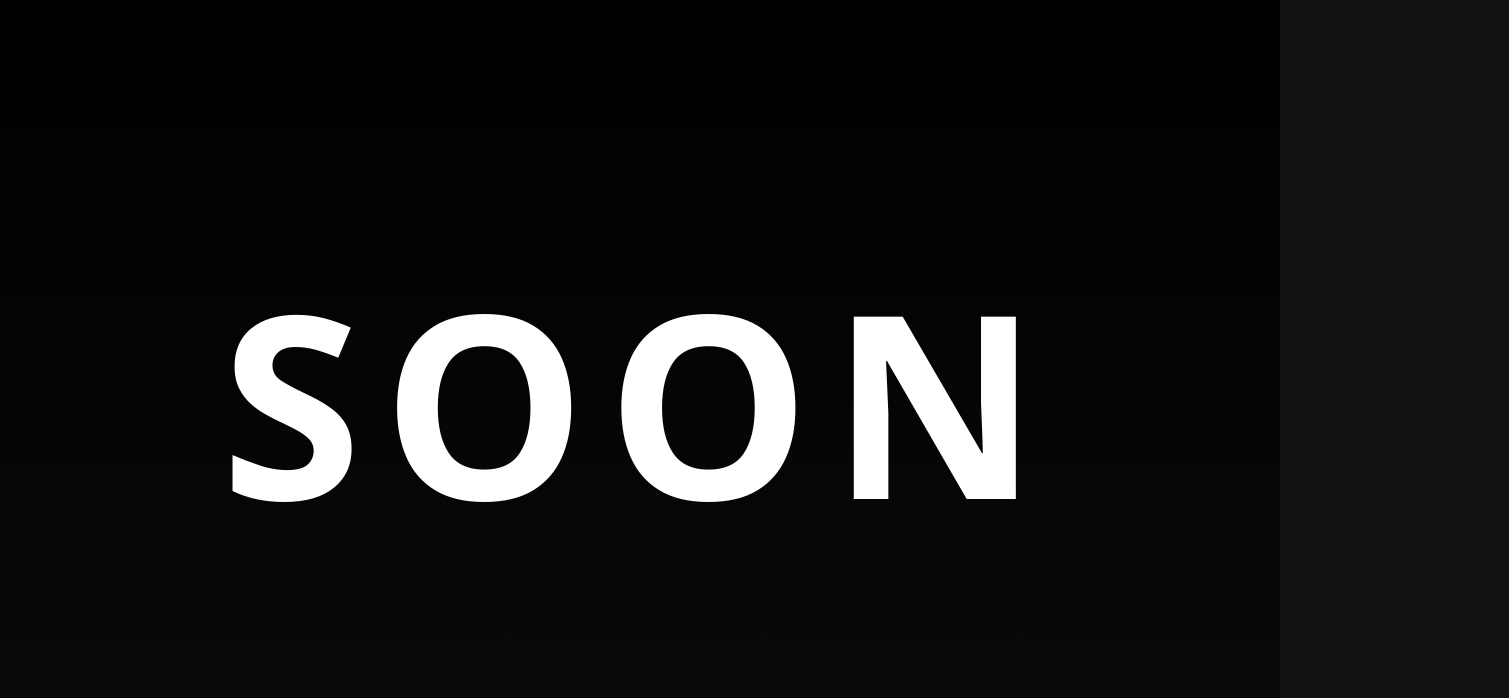
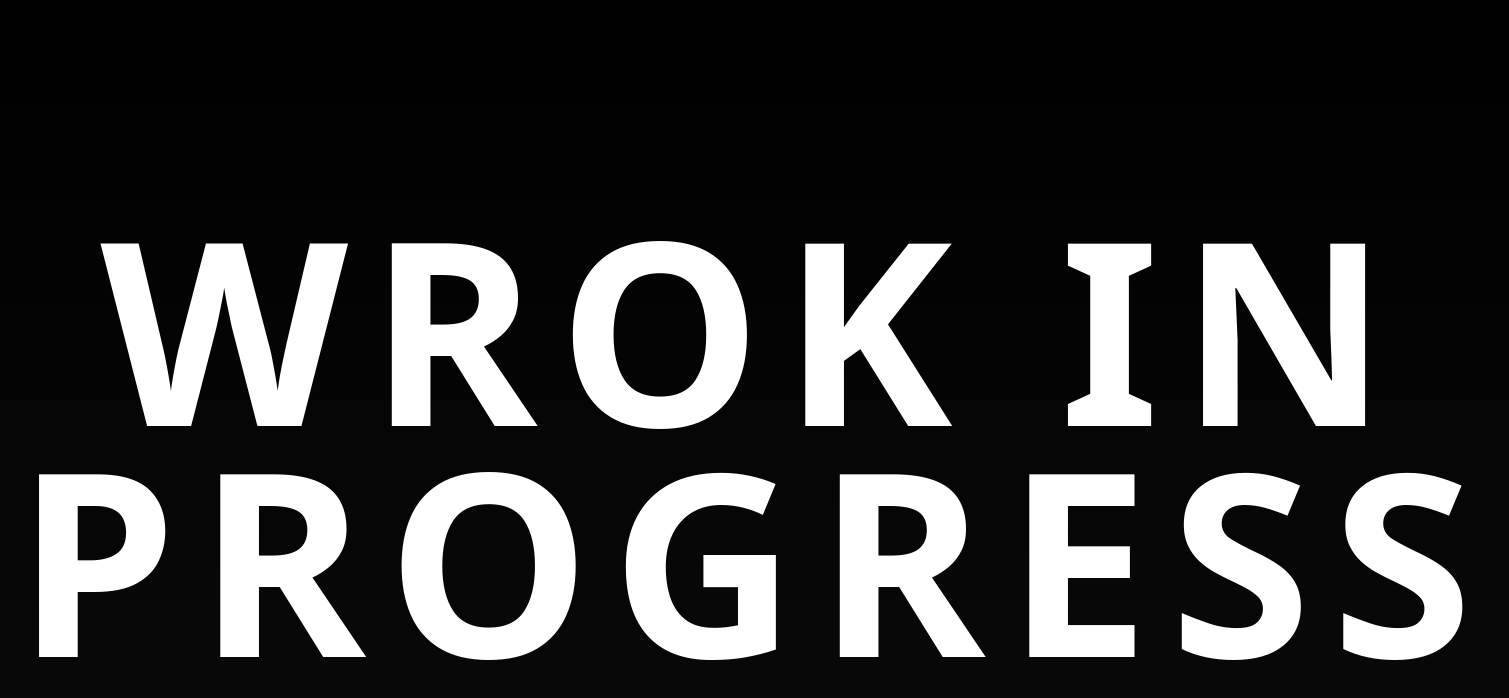
Before and after one commit to Anish9876/anishrajkarnikar, a plain HTML site: page index.html in a window 1280 px wide. Shown: the whole page, 1509 px wide, since content can reach past the window. Drawn offline with Linux system fonts and the light colour scheme.

Commit message:
Change heading from 'SOON' to 'WORK IN Progress'

```diff
--- a/index.html
+++ b/index.html
@@ -50,7 +50,7 @@
   </style>
 </head>
 <body>
-  <h1 class="soon">SOON</h1>
+  <h2 class="soon">WROK IN Progress</h2>
   <span class="sr-only">Site coming soon. Dark mode only.</span>
 </body>
 </html>
```
